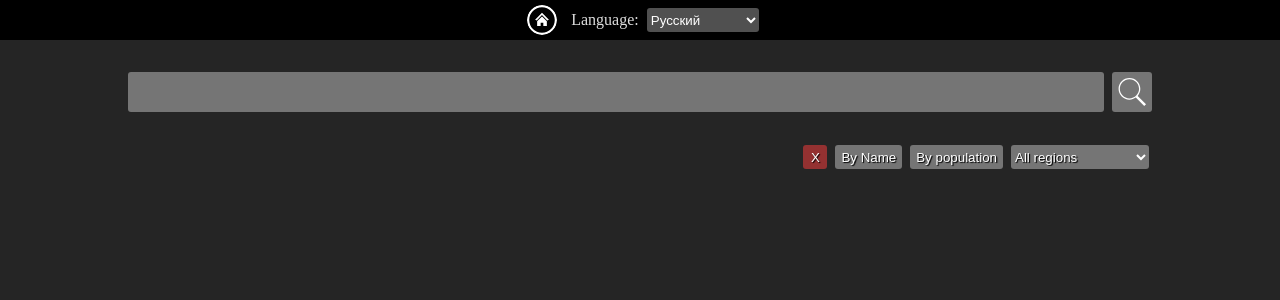
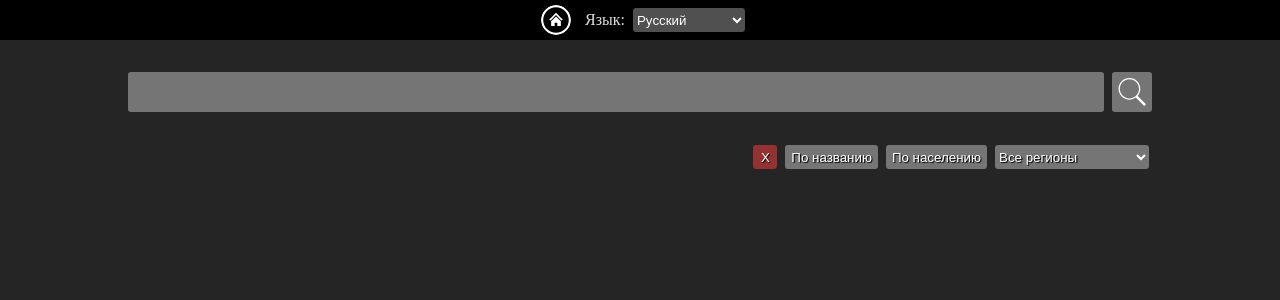
Before and after one commit to self-related/countries-rest-app, a React (Vite) app: page /search in a window 1280 px wide. Shown: the top 300 px of the page. Built offline with nearby package versions, Linux system fonts and the light colour scheme.

Commit message:
Translate all UI

```diff
--- a/src/components/CountryListComponent/index.tsx
+++ b/src/components/CountryListComponent/index.tsx
@@ -3,6 +3,7 @@ import type { Country } from "../../redux/features/api/types";
 import styles from "./styles.module.scss";
 import { useState } from "react";
 import { transformData } from "./utils";
+import { useTranslation } from "react-i18next";
 
 interface CountryListComponentProps {
     countries: Country[] | undefined,
@@ -11,6 +12,7 @@ interface CountryListComponentProps {
 
 export default function CountryListComponent({ countries, noFilterByDefault }: CountryListComponentProps) {
   const navigate = useNavigate();
+  const { t } = useTranslation();
 
   /// Стейты для сортировки и фильтрации.
   // Значение для сортировки из sessionStorage или false
@@ -72,15 +74,19 @@ export default function CountryListComponent({ countries, noFilterByDefault }: C
     <div className={styles.countryList}>
         <div className={styles.sortPanel}>
             <button onClick={() => handleOptionsReset()} className={`${styles.sortButton} ${styles.resetButton}`}>X</button>
-            <button onClick={() => handleSortByName()} className={styles.sortButton}>By Name</button>
-            <button onClick={() => handleSortByPopulation()} className={styles.sortButton}>By population</button>
+            <button onClick={() => handleSortByName()} className={styles.sortButton}>
+                { t("byName") }
+            </button>
+            <button onClick={() => handleSortByPopulation()} className={styles.sortButton}>
+                { t("byPopulation") }
+            </button>
             <select onChange={handleRegionSelectChange} value={filterRegion} className={styles.selectRegion}>
-                <option value="All">All regions</option>
-                <option value="Africa">Africa</option>
-                <option value="Americas">Americas</option>
-                <option value="Asia">Asia</option>
-                <option value="Oceania">Australia & Oceania</option>
-                <option value="Europe">Europe</option>
+                <option value="All">{ t("allRegions") }</option>
+                <option value="Africa">{ t("Africa") }</option>
+                <option value="Americas">{ t("Americas") }</option>
+                <option value="Asia">{ t("Asia") }</option>
+                <option value="Oceania">{ t("Oceania") }</option>
+                <option value="Europe">{ t("Europe") }</option>
             </select>
         </div>
         {
--- a/src/components/Navbar/index.tsx
+++ b/src/components/Navbar/index.tsx
@@ -5,7 +5,7 @@ import { useTranslation } from "react-i18next";
 
 export default function Navbar() {
     const navigate = useNavigate();
-    const { i18n } = useTranslation();
+    const { t, i18n } = useTranslation();
 
     const handleLangChange = (event: React.ChangeEvent<HTMLSelectElement>) => {
         const lang = event.currentTarget.value;
@@ -18,7 +18,7 @@ export default function Navbar() {
             <button className={styles.homeButton} onClick={() => navigate("/")}>
                 <img src={HomeButton} alt="Home Button" />
             </button>
-            <p>Language:</p>
+            <p>{ t("lang") }:</p>
             <select name="language" id="language" value={i18n.language} onChange={handleLangChange}>
                 <option value="en">English</option>
                 <option value="ru">Русский</option>
--- a/src/i18next.ts
+++ b/src/i18next.ts
@@ -14,6 +14,22 @@ i18next
             translation: {
                 allCountries: "All countries",
                 search: "Search",
+                lang: "Language",
+                officialName: "Official name",
+                population: "Population",
+                region: "Region",
+                homePageDesc: "App for searching countries by various options",
+
+                byName: "By Name",
+                byPopulation: "By Population",
+                allRegions: "All regions",
+                Africa: "Africa",
+                Americas: "Americas",
+                Asia: "Asia",
+                Oceania: "Australia & Oceania",
+                Europe: "Europe",
+
+                commonBorders: "Has borders with",
             }
         },
 
@@ -21,6 +37,22 @@ i18next
             translation: {
                 allCountries: "Все страны",
                 search: "Поиск",
+                lang: "Язык",
+                officialName: "Официальное название",
+                population: "Население",
+                region: "Регион",
+                homePageDesc: "Приложение для поиска и отображения стран по различным параметрам",
+
+                byName: "По названию",
+                byPopulation: "По населению",
+                allRegions: "Все регионы",
+                Africa: "Африка",
+                Americas: "Америка",
+                Asia: "Азия",
+                Oceania: "Австралия и Океания",
+                Europe: "Европа",
+
+                commonBorders: "Общие границы",
             }
         }
     }
--- a/src/pages/country/index.tsx
+++ b/src/pages/country/index.tsx
@@ -2,8 +2,10 @@ import { useParams } from "react-router-dom";
 import styles from "./styles.module.scss";
 import { useFetchCountriesByCodesQuery } from "../../redux/features/api/restCountriesApiSlice";
 import CountryListComponent from "../../components/CountryListComponent";
+import { useTranslation } from "react-i18next";
 
 export default function CountryPage() {
+    const { t } = useTranslation();
     const params = useParams<{code: string}>();
     console.log(params)
     const code: string = params.code!;
@@ -24,12 +26,18 @@ export default function CountryPage() {
                 <img src={country?.flags.png} alt={country?.flags.alt} />
             </div>
 
-            <p className={styles.paragraph}>Official name: {country?.name.official}</p>
-            <p className={styles.paragraph}>Region: {country?.region}</p>
-            <p className={styles.paragraph}>Population: {country?.population}</p>
+            <p className={styles.paragraph}>
+                { t("officialName") + ": " + country?.name.official}
+            </p>
+            <p className={styles.paragraph}>
+                { t("region") + ": " + t(country?.region ?? "")}
+            </p>
+            <p className={styles.paragraph}>
+                { t("population") + ": " + country?.population}
+            </p>
 
             <div className={styles.borderCountries}>
-                <h2>Has borders with:</h2>
+                <h2>{ t("commonBorders") }</h2>
                 {
                     data && !isError
                     ? <CountryListComponent countries={ borderCountries } noFilterByDefault={true} />
--- a/src/pages/home/index.tsx
+++ b/src/pages/home/index.tsx
@@ -9,7 +9,7 @@ export default function Home() {
     return (
         <div className={styles.homePage}>
             <h1>REST Countries App</h1>
-            <p>Lorem, ipsum dolor sit amet consectetur adipisicing elit.</p>
+            <p>{ t("homePageDesc") }</p>
             <div className={styles.buttons}>
                 <button className={styles.greenButton} onClick={() => navigate("/search/all")}>
                     { t("allCountries") }
```
